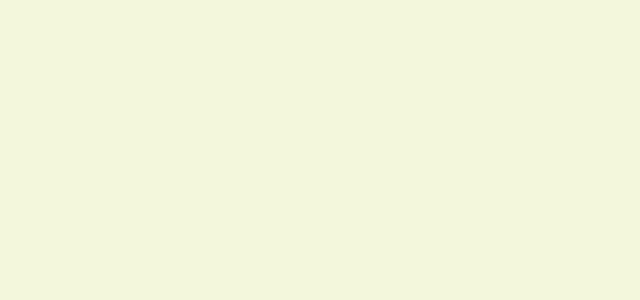
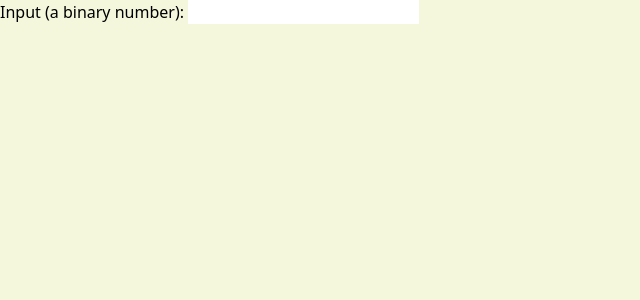
Before and after one commit to SEPOTOM/bin2dec, a React (Vite) app: page / in a window 1280 px wide. Shown: the top 300 px of the page, without its empty margins (0-640 px from the left). Built offline with nearby package versions, Linux system fonts and the light colour scheme.

Commit message:
feat: display the input field

```diff
--- a/src/App.tsx
+++ b/src/App.tsx
@@ -1,3 +1,7 @@
-const App = () => null;
+const App = () => (
+  <label>
+    Input (a binary number): <input type="number" />
+  </label>
+);
 
 export default App;
```
